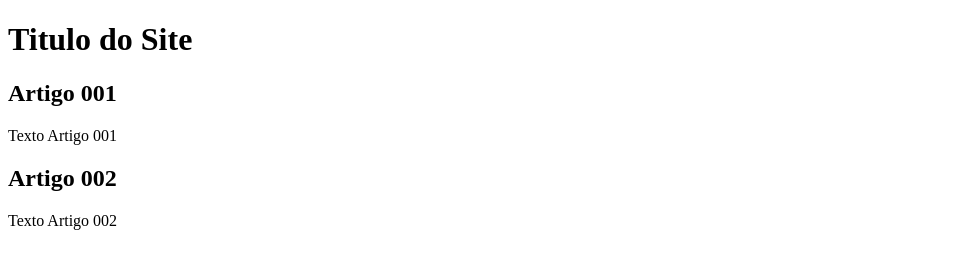
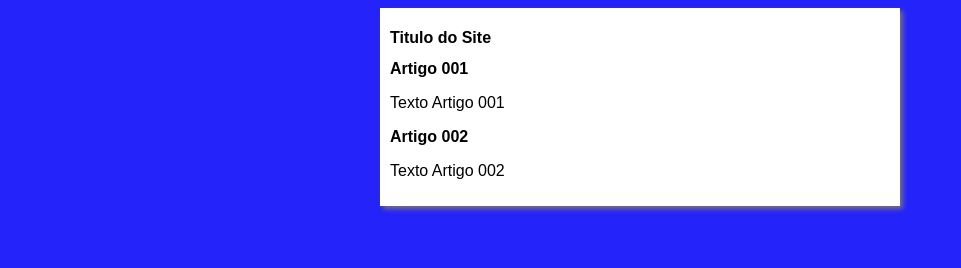
Before and after one commit to isabelcout/projeto-site, a plain HTML site: page index.html in a window 1280 px wide. Shown: the whole page, without its empty margins (0-961 px from the left). Drawn offline with Linux system fonts and the light colour scheme.

Commit message:
iniciei o design

```diff
--- /dev/null
+++ b/estilos.css
@@ -0,0 +1,16 @@
+* {
+    font-family: Arial, Helvetica, sans-serif;
+    font-size: 16px;
+}
+
+body {
+    background-color: rgb(35, 35, 250);
+}
+
+main {
+    background-color: white;
+    width: 500px;
+    margin: auto;
+    padding: 10px;
+    box-shadow: 3px 3px 5px rgb(119, 114, 114);
+}
--- a/index.html
+++ b/index.html
@@ -5,6 +5,7 @@
     <meta http-equiv="X-UA-Compatible" content="IE=edge">
     <meta name="viewport" content="width=device-width, initial-scale=1.0">
     <title>Titulo do Site</title>
+    <link rel="stylesheet" href="estilos.css">
 </head>
 <body>
     <main>
```
